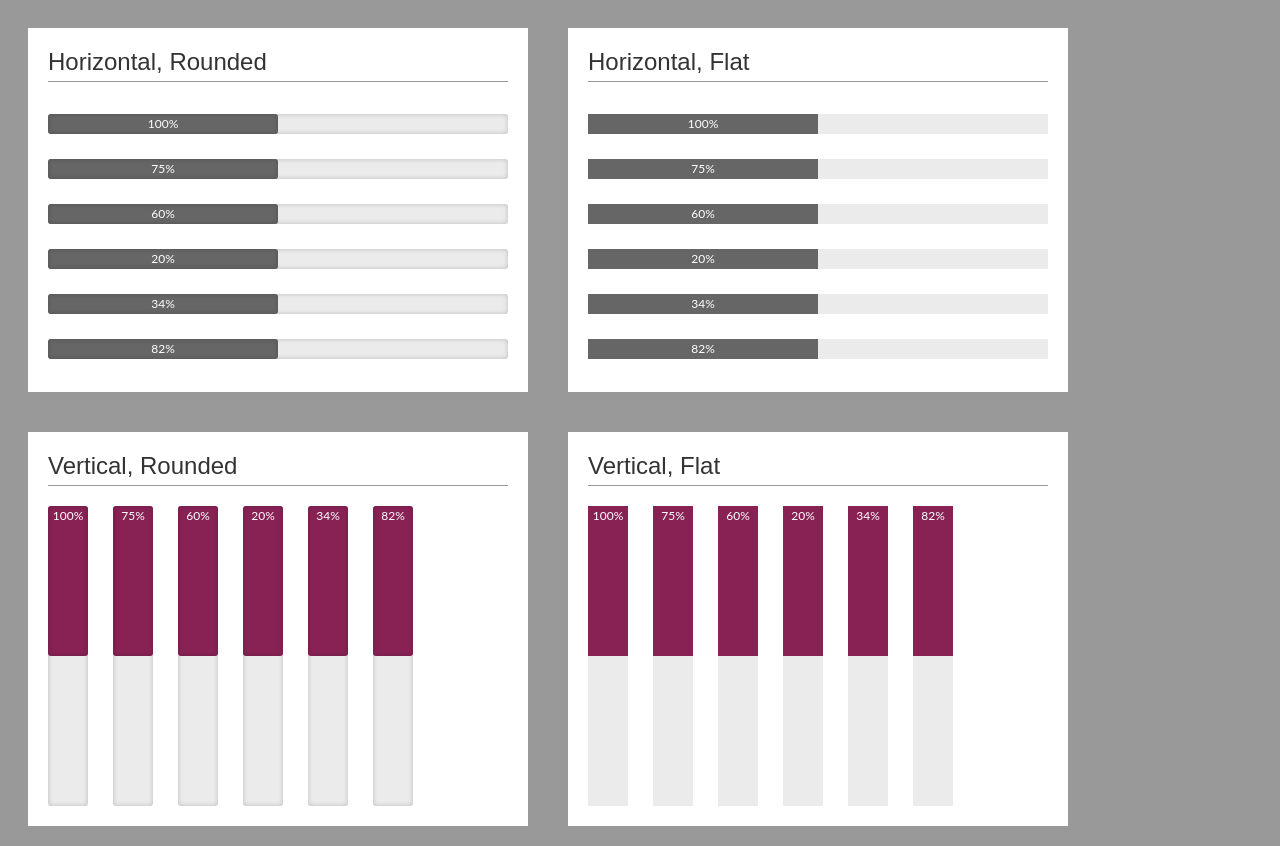
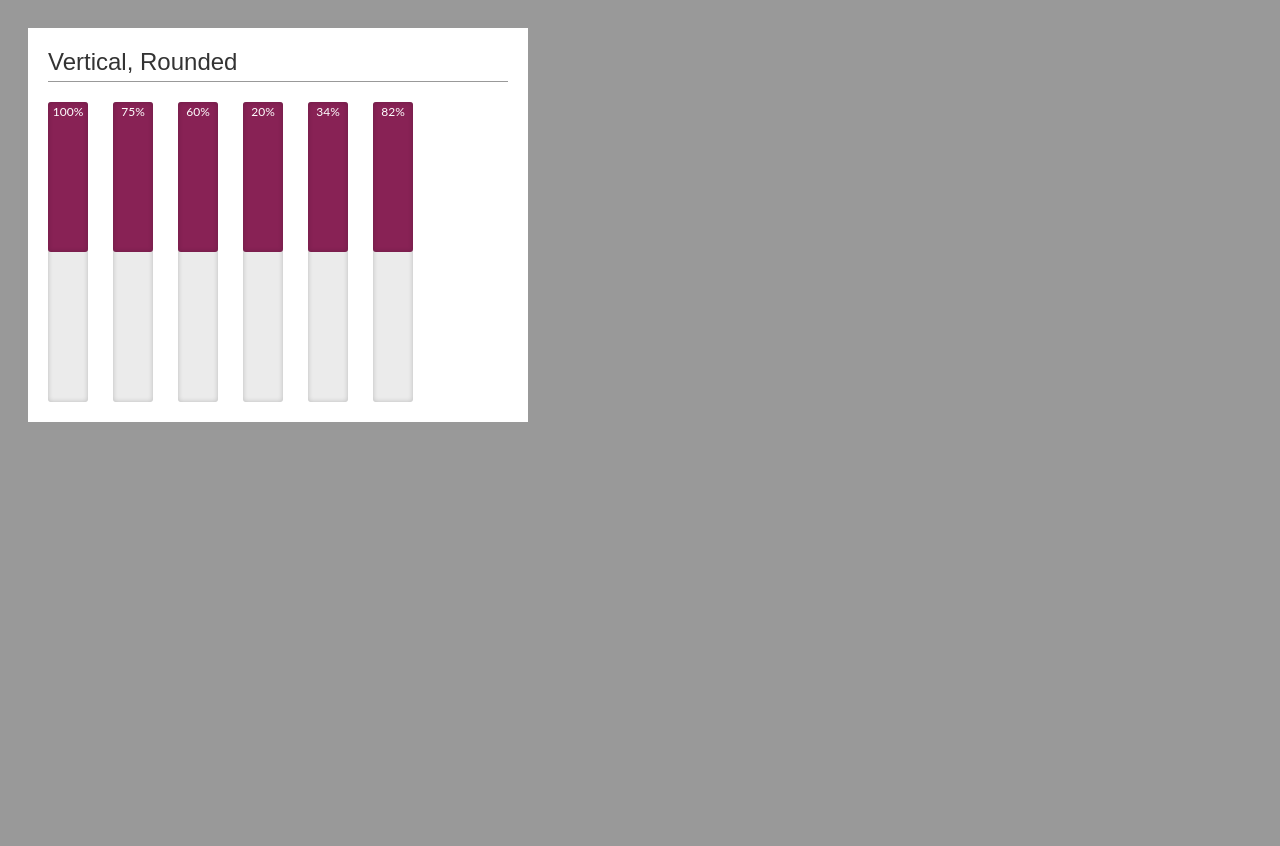
Before and after one commit to koharker/Fundraising-Competition, a plain HTML site: page index.html in a window 1280 px wide. After the commit the page ends 800 px from the top, so only its background shows below. Drawn offline with Linux system fonts and the light colour scheme.

Commit message:
Update index.html

```diff
--- a/index.html
+++ b/index.html
@@ -5,115 +5,7 @@
     <title>Utt Music Fundraising Class Competition 18-19</title>
   </head>
   <body>
-    <!-- Horizontal, rounded -->
-    <div class="container horizontal rounded">
-      <h2>Horizontal, Rounded</h2>
-      <div class="progress-bar horizontal">
-        <div class="progress-track">
-          <div class="progress-fill">
-            <span>100%</span>
-          </div>
-        </div>
-      </div>
-
-      <div class="progress-bar horizontal">
-        <div class="progress-track">
-          <div class="progress-fill">
-            <span>75%</span>
-          </div>
-        </div>
-      </div>
-
-      <div class="progress-bar horizontal">
-        <div class="progress-track">
-          <div class="progress-fill">
-            <span>60%</span>
-          </div>
-        </div>
-      </div>
-
-      <div class="progress-bar horizontal">
-        <div class="progress-track">
-          <div class="progress-fill">
-            <span>20%</span>
-          </div>
-        </div>
-      </div>
-
-      <div class="progress-bar horizontal">
-        <div class="progress-track">
-          <div class="progress-fill">
-            <span>34%</span>
-          </div>
-        </div>
-      </div>
-
-      <div class="progress-bar horizontal">
-        <div class="progress-track">
-          <div class="progress-fill">
-            <span>82%</span>
-          </div>
-        </div>
-      </div>
-    </div>
-
-    <!-- Horizontal, flat -->
-
-    <div class="container horizontal flat">
-      <h2>Horizontal, Flat</h2>
-      <div class="progress-bar horizontal">
-        <div class="progress-track">
-          <div class="progress-fill">
-            <span>100%</span>
-          </div>
-        </div>
-      </div>
-
-      <div class="progress-bar horizontal">
-        <div class="progress-track">
-          <div class="progress-fill">
-            <span>75%</span>
-          </div>
-        </div>
-      </div>
-
-      <div class="progress-bar horizontal">
-        <div class="progress-track">
-          <div class="progress-fill">
-            <span>60%</span>
-          </div>
-        </div>
-      </div>
-
-      <div class="progress-bar horizontal">
-        <div class="progress-track">
-          <div class="progress-fill">
-            <span>20%</span>
-          </div>
-        </div>
-      </div>
-
-      <div class="progress-bar horizontal">
-        <div class="progress-track">
-          <div class="progress-fill">
-            <span>34%</span>
-          </div>
-        </div>
-      </div>
-
-      <div class="progress-bar horizontal">
-        <div class="progress-track">
-          <div class="progress-fill">
-            <span>82%</span>
-          </div>
-        </div>
-      </div>
-    </div>
-
-
     <!-- Vertical, rounded -->
-
-
     <div class="container vertical rounded">
       <h2>Vertical, Rounded</h2>
       <div class="progress-bar">
@@ -164,60 +56,5 @@
         </div>
       </div>
     </div>
-
-
-    <!-- Vertical, flat -->
-
-
-    <div class="container vertical flat">
-      <h2>Vertical, Flat</h2>
-      <div class="progress-bar">
-        <div class="progress-track">
-          <div class="progress-fill">
-            <span>100%</span>
-          </div>
-        </div>
-      </div>
-
-      <div class="progress-bar">
-        <div class="progress-track">
-          <div class="progress-fill">
-            <span>75%</span>
-          </div>
-        </div>
-      </div>
-
-      <div class="progress-bar">
-        <div class="progress-track">
-          <div class="progress-fill">
-            <span>60%</span>
-          </div>
-        </div>
-      </div>
-
-      <div class="progress-bar">
-        <div class="progress-track">
-          <div class="progress-fill">
-            <span>20%</span>
-          </div>
-        </div>
-      </div>
-
-      <div class="progress-bar">
-        <div class="progress-track">
-          <div class="progress-fill">
-            <span>34%</span>
-          </div>
-        </div>
-      </div>
-
-      <div class="progress-bar">
-        <div class="progress-track">
-          <div class="progress-fill">
-            <span>82%</span>
-          </div>
-        </div>
-      </div>
-    </div>
   </body>
 </html>
```
